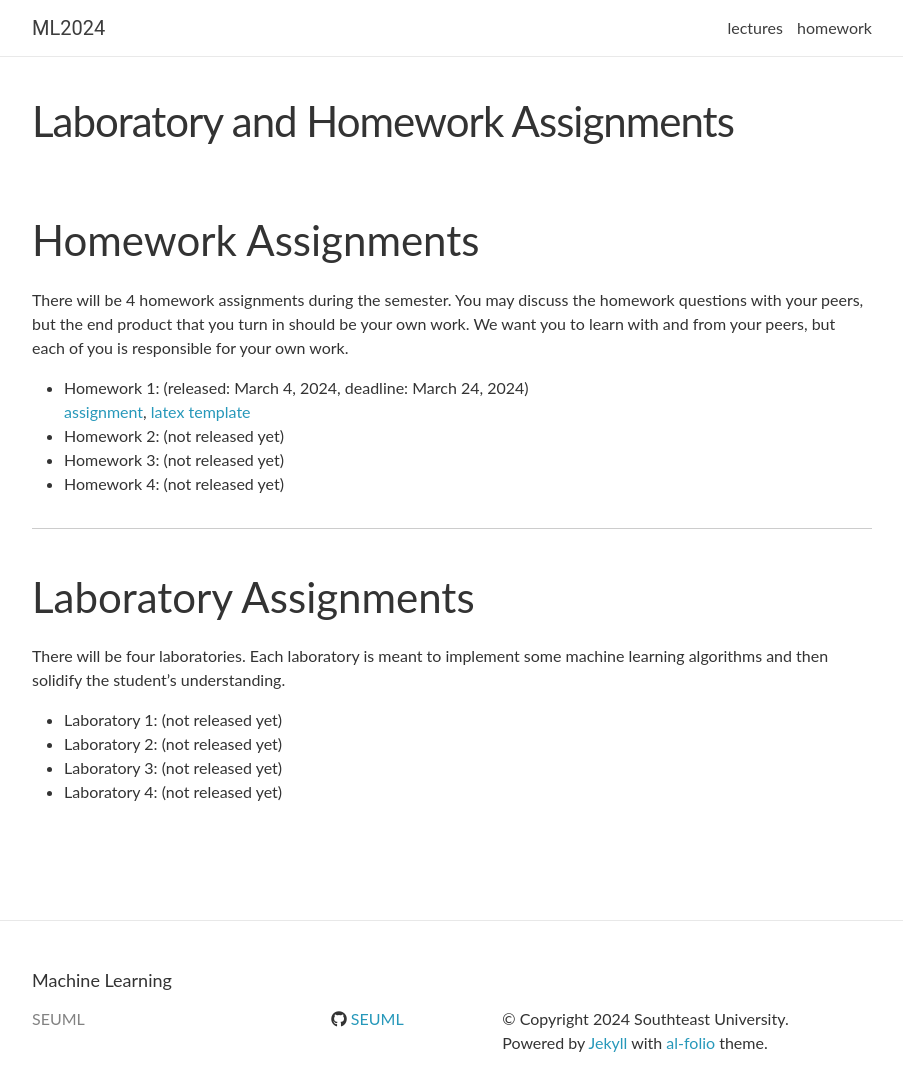
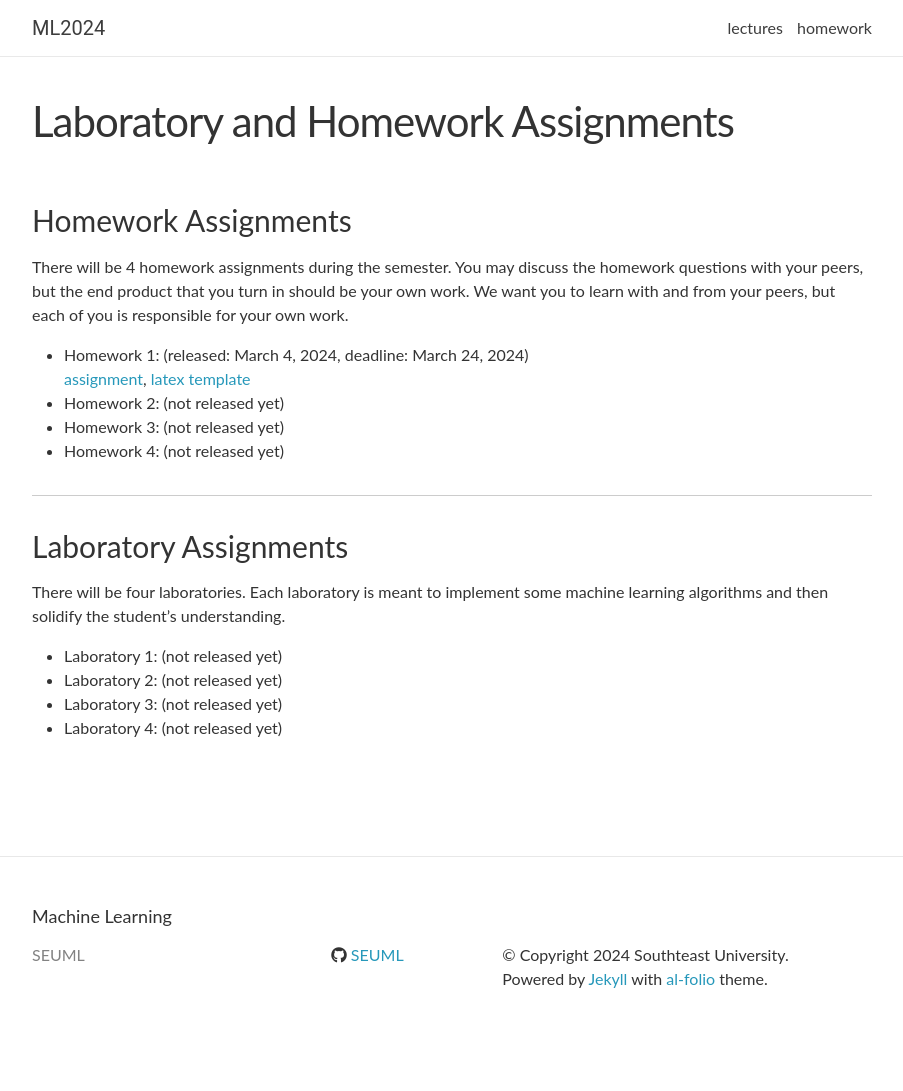
Before and after one commit to SEUML/ml-spring-2024, a Jekyll site: the page built from _pages/homework.md, in a window 1280 px wide and 1116 px high. Shown: the top 1091 px of the window, without its empty margins (188-1091 px from the left). Built offline with Jekyll 4.4.1, drawn with Linux system fonts in a browser that asks for light colours; nearby versions of some CDN libraries; comment, search, counter and statistics services are not loaded.

Commit message:
first commit

```diff
--- a/_pages/homework.md
+++ b/_pages/homework.md
@@ -4,7 +4,7 @@ permalink: /homework/
 title: Laboratory and Homework Assignments
 ---
 
-## Homework Assignments
+### Homework Assignments
 There will be 4 homework assignments during the semester. You may discuss the homework questions with your peers, but the end product that you turn in should be your own work. We want you to learn with and from your peers, but each of you is responsible for your own work.
 
 
@@ -17,7 +17,7 @@ There will be 4 homework assignments during the semester. You may discuss the ho
 
 ***
 
-## Laboratory Assignments
+### Laboratory Assignments
 
 There will be four laboratories. Each laboratory is meant to implement some machine learning algorithms and then solidify the student's understanding.
 
```
